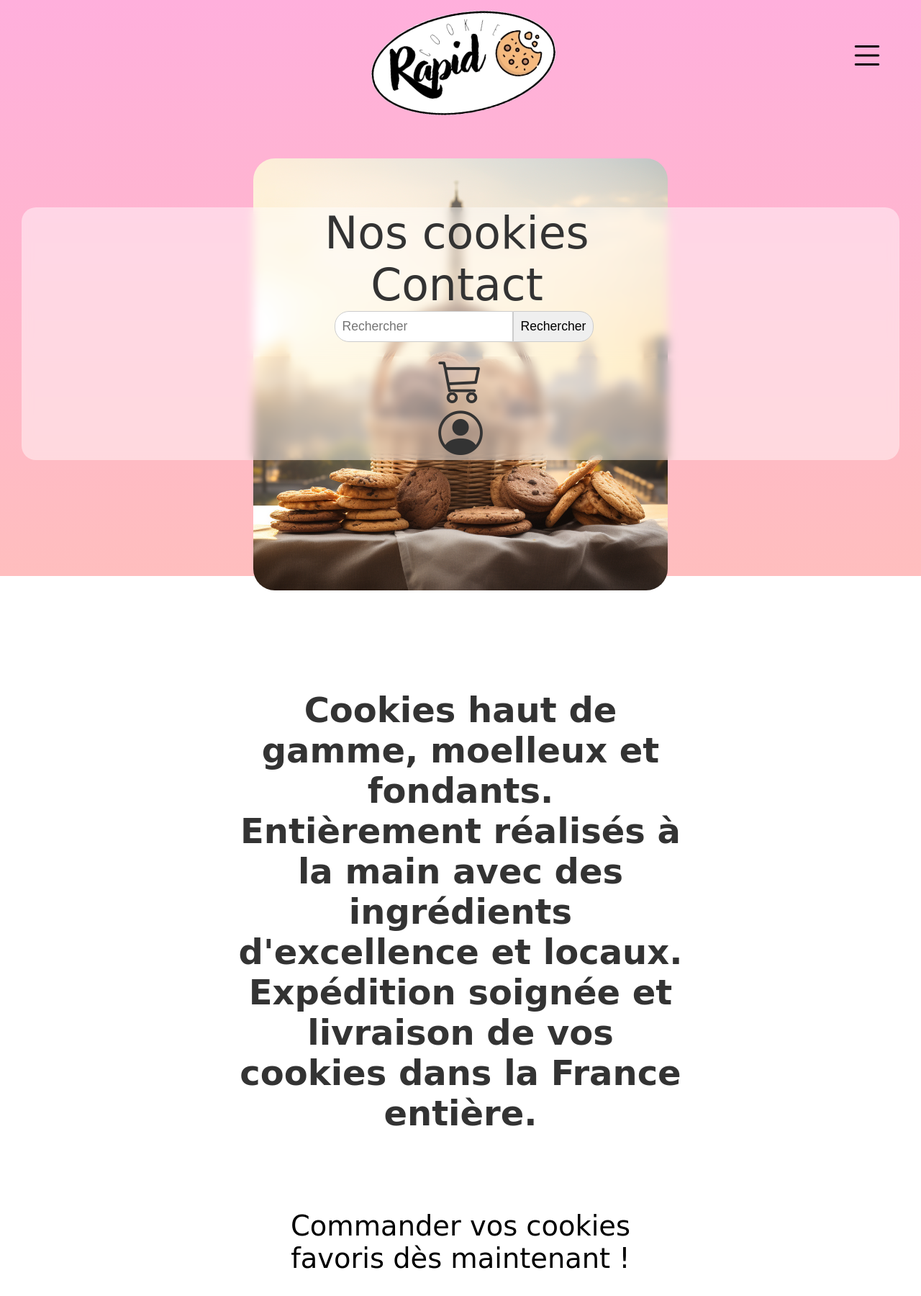
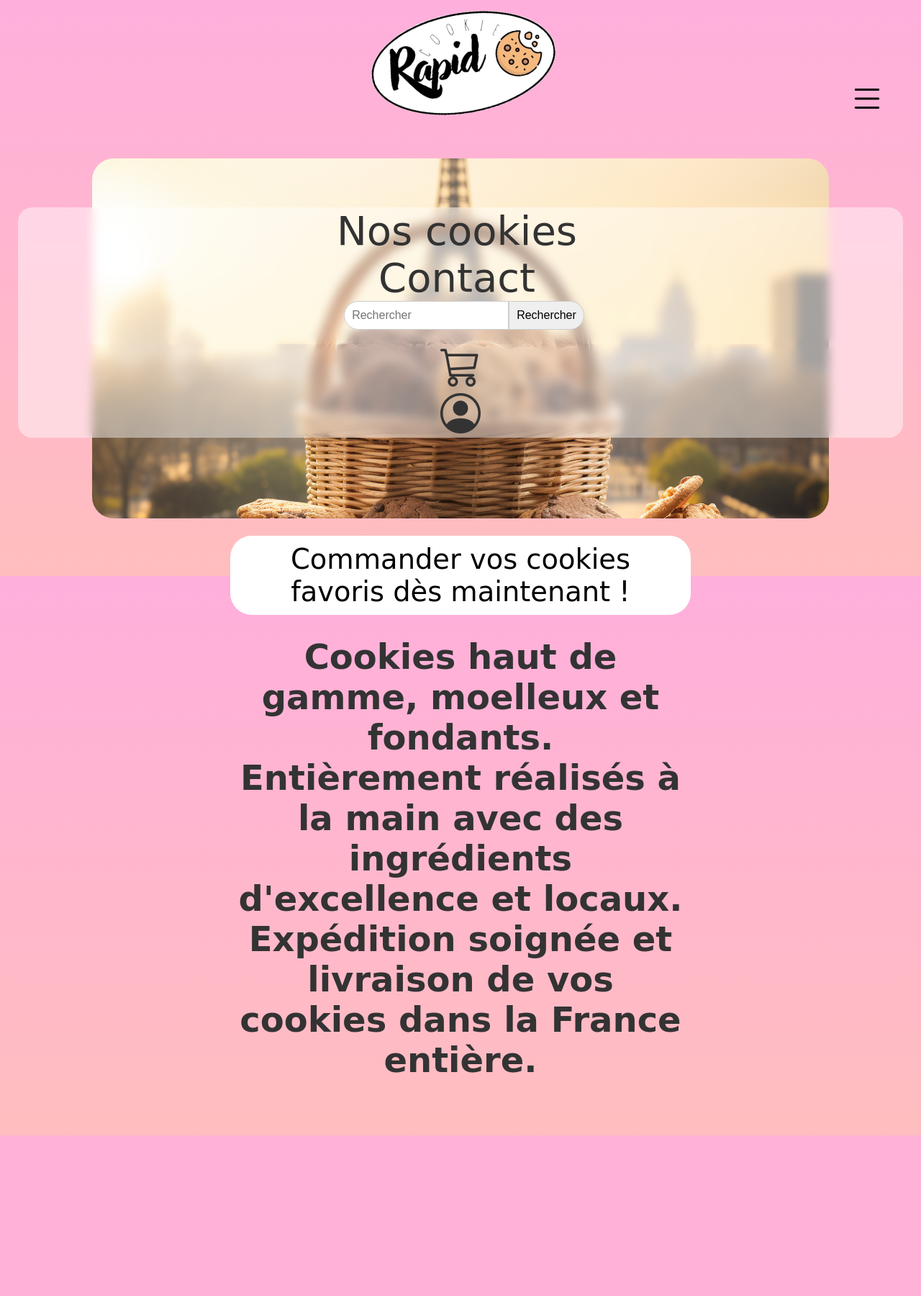
Before and after one commit to adelille982/rapidCookie_codegit, a PHP site: page / in a window 1280 px wide. Shown: the whole page at 72% size. After the commit the page ends 1577 px from the top, so only its background shows below. Run offline with PHP 8.4, Linux system fonts and the light colour scheme; some web fonts are replaced.

Commit message:
nav finish

```diff
--- a/footer.php
+++ b/footer.php
@@ -1,5 +1,5 @@
 <!DOCTYPE html>
-<html>
+<html lang="fr">
 
 <head>
     <meta charset="UTF-8">
@@ -14,7 +14,6 @@
 <br>
 
 <footer>
-
 </footer>
 
 </body>
--- a/header.php
+++ b/header.php
@@ -78,5 +78,3 @@
 
     });
   </script>
-</body>
-</html>
--- a/index.php
+++ b/index.php
@@ -3,7 +3,7 @@
 ?>
 
 <header>
-    <section class="header-content header-content-flex">
+    <section class="header-content">
         <div class="header-carousel">
             <img src="./rapidCookieImages/rapidcookieimageheader7.png" alt="Image 1" class="carousel-image">
             <img src="./rapidCookieImages/rapidcookieimageheader6.png" alt="Image 2" class="carousel-image">
@@ -36,3 +36,7 @@
         </div>
     </section>
 </header>
+
+<?php
+include_once 'footer.php'
+?>
--- a/style.css
+++ b/style.css
@@ -43,10 +43,9 @@
     .nav-right {
         display: flex;
         flex-direction: column;
+        margin-top: 500px;
         max-width: 100%;
         text-align: center;
-        /* Occupe la largeur totale de la navbar */
-        font-size: 1.1em;
         background-color: rgba(255, 255, 255, 0.452);
         backdrop-filter: blur(7px);
         z-index: 1000;
@@ -114,17 +113,22 @@
         justify-content: center;
         /* Centre le formulaire dans son conteneur */
     }
+
 }
 
 .navbar {
+    /* Styles de .navbar restent inchangés */
+    position: relative;
+    top: 60px;
     display: flex;
     justify-content: space-between;
     align-items: center;
     height: 90px;
-    padding: 0 30px;
+    padding: 0 25px;
 }
 
 .logo {
+    /* Styles de .logo restent inchangés */
     width: 400px;
     height: auto;
     margin-left: -70px;
@@ -236,10 +240,10 @@
 
 .header-carousel {
     position: relative;
-    margin-top: 70px;
+    margin-top: 130px;
     margin-left: auto;
     margin-right: auto;
-    width: 45%;
+    width: 35%;
     height: 600px;
     border-radius: 15px;
     overflow: hidden;
@@ -264,13 +268,37 @@
 .header-content {
     display: flex;
     flex-direction: column;
-
+    padding: auto;
+    justify-content: center;
+    align-items: center;
 }
 
-@media (min-width: 1440px) {
+@media (max-width: 1315px) {
+    .header-carousel {
+        margin-bottom: -230px; /* Réduisez selon le besoin */
+        height: 500px;
+        width: 80%;
+    }
+    .header-slogan {
+        display: flex;
+        flex-direction: column;
+        align-items: center; /* Centre les éléments */
+    }
+
+    .header-slogan h1 {
+        order: 2; /* Le texte est affiché en second */
+    }
+
+    .order-button {
+        order: 1; /* Le bouton est affiché en premier */
+        margin-bottom: 30px;
+    }
+}
+@media (min-width: 1315px) {
     .header-content {
         flex-direction: row;
     }
+
 }
 
 .header-image {
@@ -286,7 +314,8 @@
 =========================*/
 
 .header-slogan {
-    margin-top: 80px;
+    align-items: center; /* Centre les éléments */
+    margin-top: 100px;
     margin-right: auto;
     margin-left: auto;
     width: 50%;
@@ -300,11 +329,6 @@
     margin: 0;
     color: #333;
     font-size: 1.5em;
-}
-
-.header-slogan p {
-    margin-top: 10px;
-    color: #666;
 }
 
 .order-button {
@@ -321,7 +345,7 @@
 }
 
 .order-button:hover {
-    background-color: #ffafdc;
+    background-color: #000000;
     color: white;
 }
 
@@ -334,11 +358,12 @@
 }
 
 body {
-    max-width: 100%;
     margin: 0;
     padding: 0;
     font-family: 'Ephesis', cursive;
-    background: linear-gradient(to bottom, #ffafdc 0%, #ffbebe 100%) no-repeat;
-    min-height: 100%;
-    padding-top: 60px;
+    background: linear-gradient(to bottom, #ffafdc 0%, #ffbebe 100%);
+    background-repeat: no-repeat;
+    background-attachment: fixed;
+    background-size: cover;
+    min-height: 100vh;
 }
```
